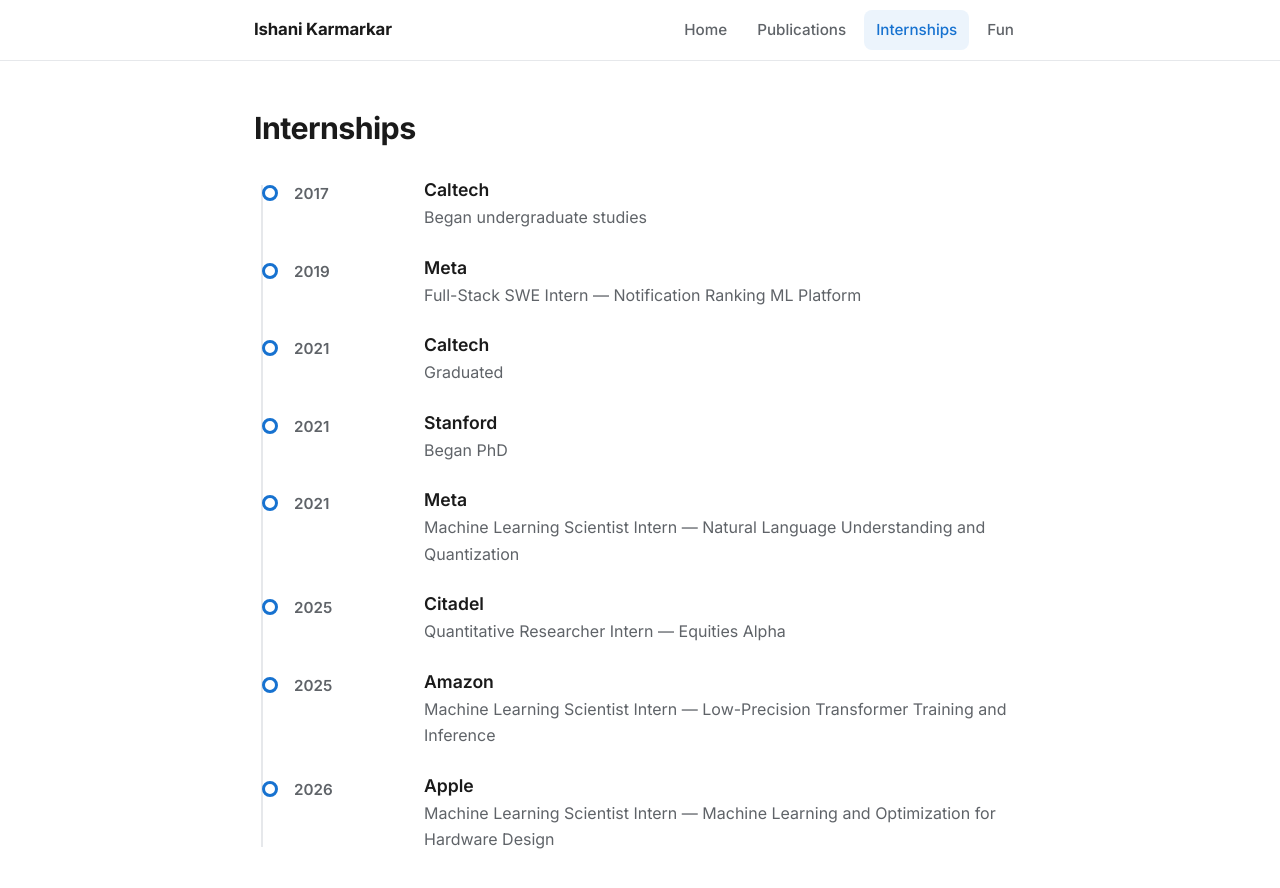
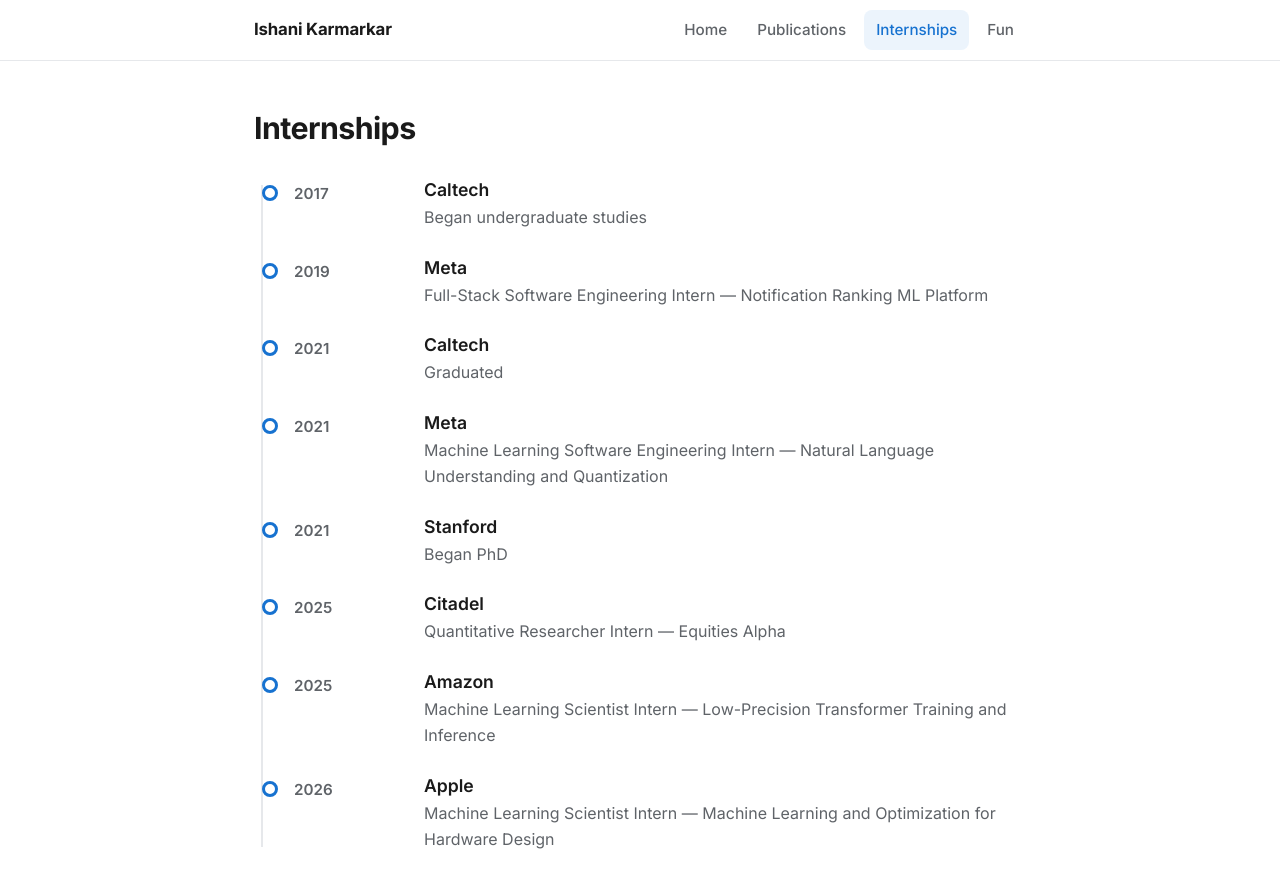
Before and after one commit to ishanikarmarkar/ishanikarmarkar.github.io, a Jekyll site: the page built from internships.html, in a window 1280 px wide and 900 px high. Shown: the top 888 px of the window. Built offline with Jekyll 4.4.1, drawn with Linux system fonts in a browser that asks for light colours.

```diff
--- a/internships.html
+++ b/internships.html
@@ -20,7 +20,7 @@ permalink: /internships
     <span class="timeline-year">2019</span>
     <div class="timeline-content">
       <h3 class="timeline-org">Meta</h3>
-      <p class="timeline-role">Full-Stack SWE Intern &mdash; Notification Ranking ML Platform</p>
+      <p class="timeline-role">Full-Stack Software Engineering Intern &mdash; Notification Ranking ML Platform</p>
     </div>
   </li>
 
@@ -32,19 +32,19 @@ permalink: /internships
     </div>
   </li>
 
-  <li class="timeline-item">
+    <li class="timeline-item">
     <span class="timeline-year">2021</span>
     <div class="timeline-content">
-      <h3 class="timeline-org">Stanford</h3>
-      <p class="timeline-role">Began PhD</p>
+      <h3 class="timeline-org">Meta</h3>
+      <p class="timeline-role">Machine Learning Software Engineering Intern &mdash; Natural Language Understanding and Quantization </p>
     </div>
   </li>
 
   <li class="timeline-item">
     <span class="timeline-year">2021</span>
     <div class="timeline-content">
-      <h3 class="timeline-org">Meta</h3>
-      <p class="timeline-role">Machine Learning Scientist Intern &mdash; Natural Language Understanding and Quantization </p>
+      <h3 class="timeline-org">Stanford</h3>
+      <p class="timeline-role">Began PhD</p>
     </div>
   </li>
 
```
